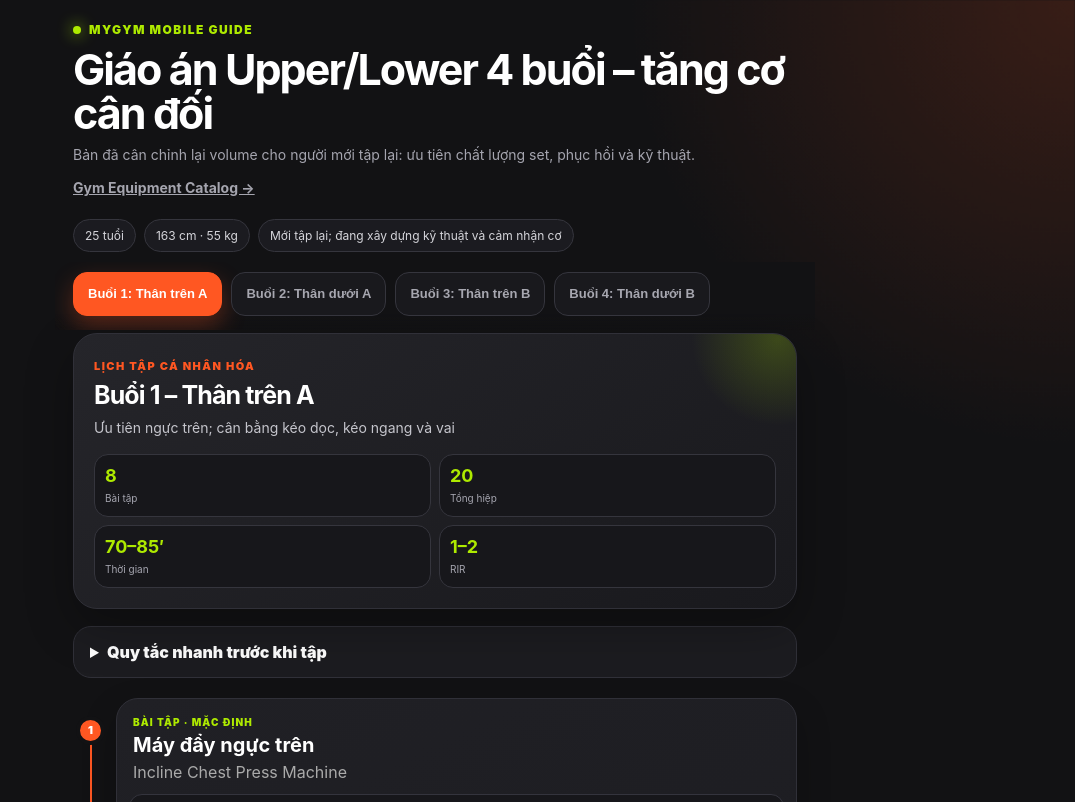
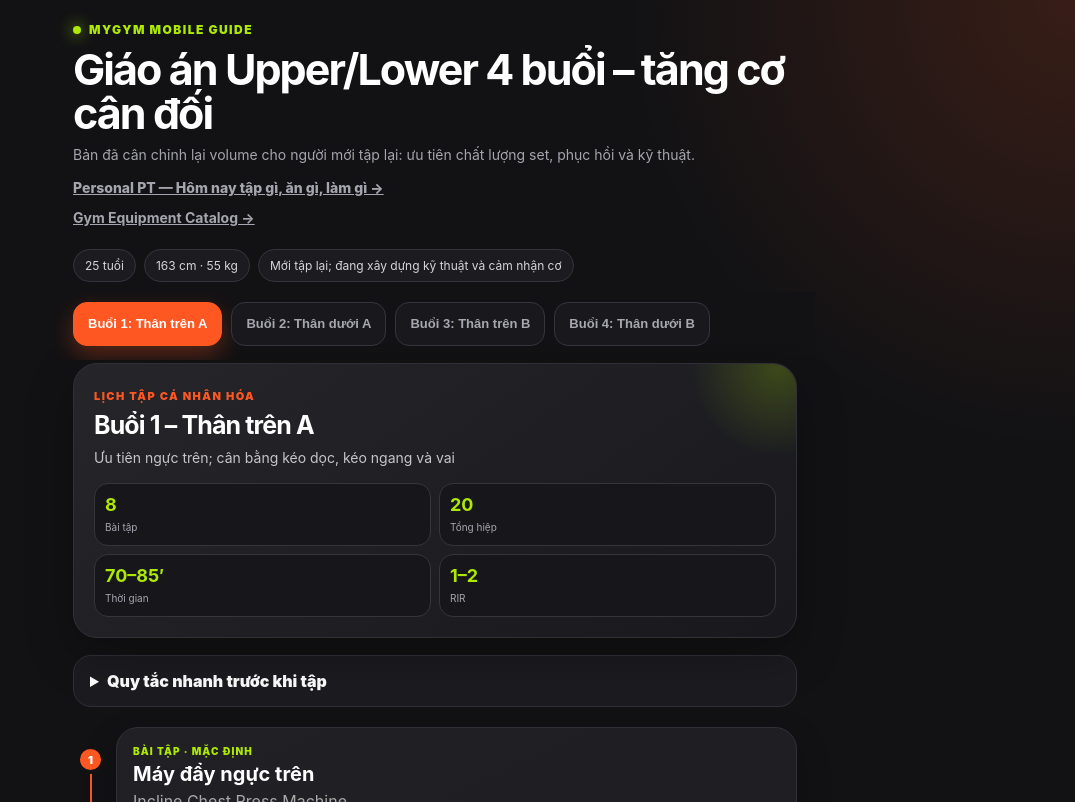
Before and after one commit to Tu4nla/MyGym, a plain HTML site: page index.html in a window 1280 px wide. Shown: the top 802 px of the page, without its empty margins (205-1280 px from the left). Drawn offline with Linux system fonts and the light colour scheme.

Commit message:
Link Personal PT from MyGym home

```diff
--- a/index.html
+++ b/index.html
@@ -17,7 +17,8 @@
       <div class="eyebrow"><span></span> MyGym Mobile Guide</div>
       <h1 id="program-title">Giáo án 4 buổi</h1>
       <p id="program-status">Đang tải dữ liệu…</p>
-      <p style="margin-top:12px"><a href="equipment.html" style="color:inherit;font-weight:700">Gym Equipment Catalog →</a></p>
+      <p style="margin-top:12px"><a href="pt.html" style="color:inherit;font-weight:800">Personal PT — Hôm nay tập gì, ăn gì, làm gì →</a></p>
+      <p style="margin-top:8px"><a href="equipment.html" style="color:inherit;font-weight:700">Gym Equipment Catalog →</a></p>
     </header>
     <div id="profile" class="profile"></div>
     <nav id="tabs" class="tabs" aria-label="Chọn buổi tập"></nav>
```
